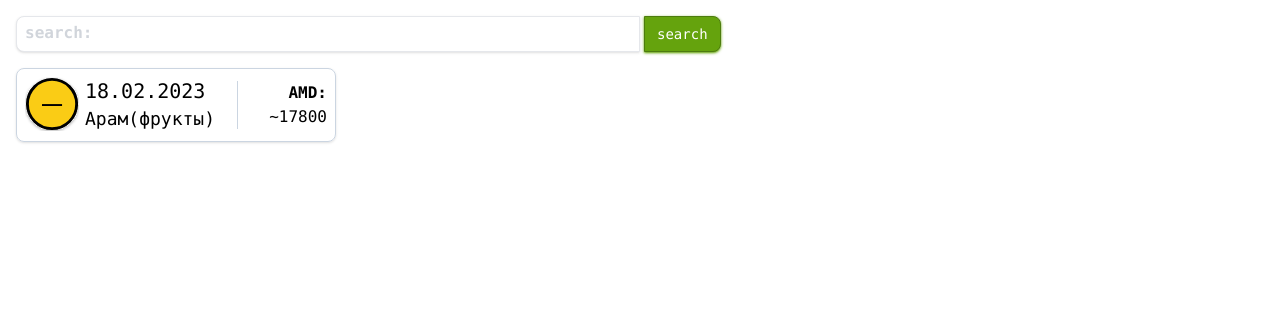
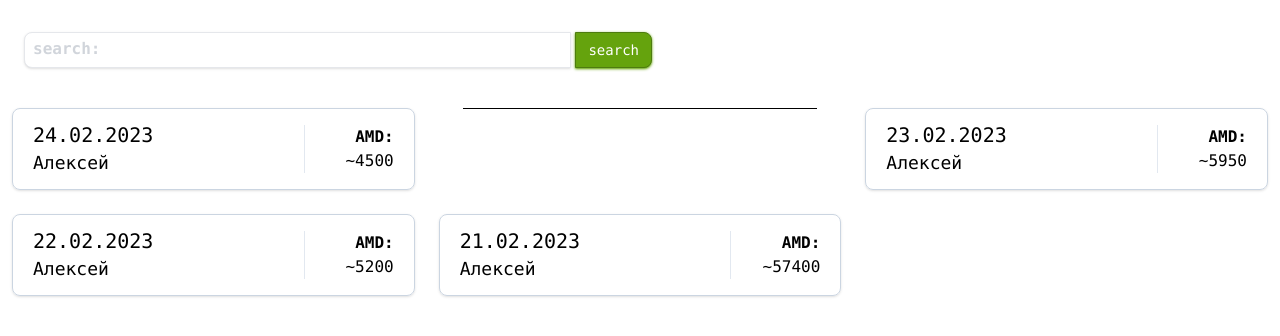
Before and after one commit to zuxeld/bilder_vite_js1, a website built with Vite: page vite-project1/index.html in a window 1280 px wide. Built offline with nearby package versions, Linux system fonts and the light colour scheme.

Commit message:
+part of list of macro-order

```diff
--- a/vite-project1/index.html
+++ b/vite-project1/index.html
@@ -15,35 +15,84 @@
       <div class="group-hover:my-custome-class bg-lime-500">test_text</div>
     </div> -->
 
-    <main class="mx-auto p-4 font-mono">
-      <form class="flex items-center mb-4" action="" method="post" >
+    <main class="mx-auto p-3 font-mono">
+      <!-- search bar: -->
+      <form class="flex items-center mt-5 mx-3 mb-10 w-6/12 max-sm:w-auto " action="" method="post" >
+
+        <label for="search" class="hidden">search</label>
         <input
-          class="
-            border rounded-l-lg h-9 w-6/12 shadow focus:outline-none pl-2 pb-1
-            placeholder:text-gray-300 placeholder:font-semibold
-          "
-          type="search" name="search" id="search" placeholder="search:">
+        class="h-9 pl-2 pb-1 min-w-[40px] flex-grow  border rounded-l-lg shadow focus:outline-none
+          placeholder:text-gray-300 placeholder:font-semibold"
+        type="search" name="search" id="search" placeholder="search:" list="search_item">
+
+        <datalist id="search_item" class="w-20">
+          <option value="Edge">
+          <option value="Firefox">
+          <option value="Chrome">
+          <option value="Opera">
+          <option value="Safari">
+        </datalist>
+
         <input
-          class="
-            border border-lime-700 bg-lime-600 text-white rounded-r-lg h-9 px-3 shadow shadow-lime-600 text-sm ml-1
-            hover:bg-lime-500 active:bg-lime-700
-          "
+        class="h-9 px-3 ml-1  border border-lime-700 bg-lime-600 text-white rounded-r-lg shadow shadow-lime-600 text-sm
+          hover:bg-lime-500 active:bg-lime-700"
         type="submit" value="search">
+
+
+
       </form>
 
-      <div class="flex items-center gap-1 justify-between border border-slate-300 rounded-lg shadow p-2 max-w-xs">
-        <svg viewBox="0 0 58 58" x="0px" y="0px" class="w-14">
-          <use xlink:href="./icons.svg#complite_indikator_no_ended"></use>
-        </svg>
+      <!-- list of macro-orders: -->
+      <section class="grid grid-cols-3 max-lg:grid-cols-2 max-sm:grid-cols-1 gap-6">
+
+        <div class="flex items-center gap-1 justify-between border border-slate-300 hover:bg-slate-100 rounded-lg shadow px-5 py-3">
           <div class="flex-grow">
-          <p class="text-xl">18.02.2023</p>
-          <p class="text-lg">Арам(фрукты)</p>
+            <p class="text-xl">24.02.2023</p>
+            <p class="text-lg">Алексей</p>
           </div>
-        <div class="border-l-[1px] border-l-slate-300 min-w-[90px]">
+          <div class="border-l-[1px] border-l-slate-200 min-w-[90px]">
             <p class="font-bold text-right">AMD:</p>
-          <p class="text-right">~17800</p>
+            <p class="text-right">~4500</p>
           </div>
         </div>
+
+        <!-- split line: -->
+        <div class="border-t border-black mx-6"></div>
+
+        <div class="flex items-center gap-1 justify-between border border-slate-300 hover:bg-slate-100 rounded-lg shadow px-5 py-3">
+          <div class="flex-grow">
+            <p class="text-xl">23.02.2023</p>
+            <p class="text-lg">Алексей</p>
+          </div>
+          <div class="border-l-[1px] border-l-slate-200 min-w-[90px]">
+            <p class="font-bold text-right">AMD:</p>
+            <p class="text-right">~5950</p>
+          </div>
+        </div>
+
+        <div class="flex items-center gap-1 justify-between border border-slate-300 hover:bg-slate-100 rounded-lg shadow px-5 py-3">
+          <div class="flex-grow">
+            <p class="text-xl">22.02.2023</p>
+            <p class="text-lg">Алексей</p>
+          </div>
+          <div class="border-l-[1px] border-l-slate-200 min-w-[90px]">
+            <p class="font-bold text-right">AMD:</p>
+            <p class="text-right">~5200</p>
+          </div>
+        </div>
+
+        <div class="flex items-center gap-1 justify-between border border-slate-300 hover:bg-slate-100 rounded-lg shadow px-5 py-3">
+          <div class="flex-grow">
+            <p class="text-xl">21.02.2023</p>
+            <p class="text-lg">Алексей</p>
+          </div>
+          <div class="border-l-[1px] border-l-slate-200 min-w-[90px]">
+            <p class="font-bold text-right">AMD:</p>
+            <p class="text-right">~57400</p>
+          </div>
+        </div>
+
+      </section>
 
     </main>
   </body>
```
Lines whose indentation alone changed are shown as unchanged.
